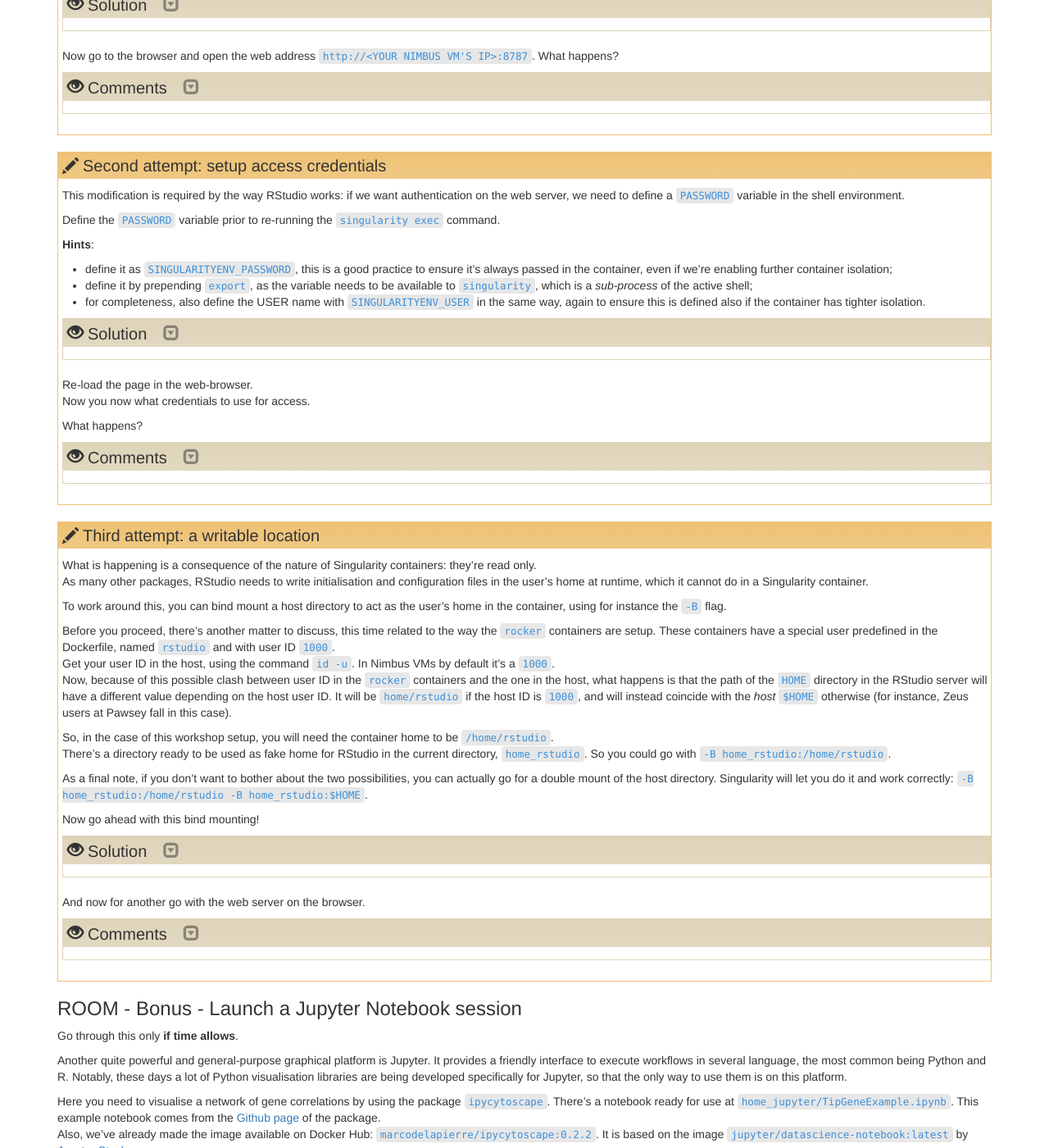
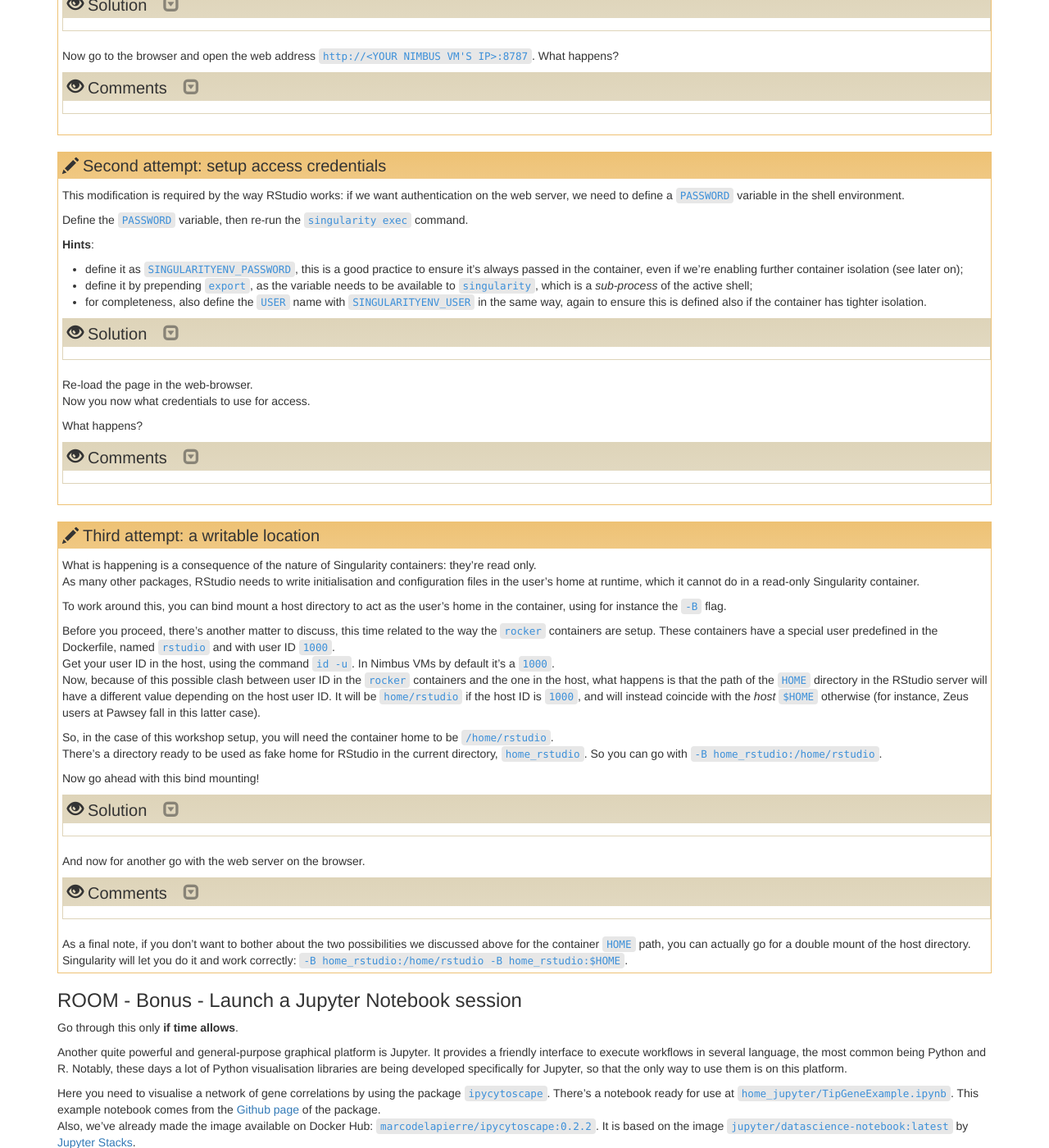
Before and after one commit to PawseySC/containers-bioinformatics-workshop, a Jekyll site: the page built from _episodes/4.graphical.md, in a window 1280 px wide and 1400 px high, scrolled down 1880 px. Shown: the whole window at 82% size. Built offline with Jekyll 4.4.1, drawn with Linux system fonts in a browser that asks for light colours; part of the change alters nothing that is shown; some of the changed text lies outside the part shown.

Commit message:
review s2: 2nd edits

````diff
--- a/_episodes/4.graphical.md
+++ b/_episodes/4.graphical.md
@@ -114,7 +114,7 @@ At the end, you'll also be able to re-run the phylogenetic tree script you execu
 
 > ## First attempt: plain
 >
-> Just run the command above from within the `ggtree` container.
+> To start, run the command above from within the `ggtree` container.
 >
 > > ## Solution
 > >
@@ -137,11 +137,11 @@ At the end, you'll also be able to re-run the phylogenetic tree script you execu
 > > You're getting a welcome page, good!  The server is up and running.
 > >
 > > However, You're getting prompted for a username and password.
-> > You can get your username with `echo $USER`, or in alternative from the output of the command `whoami`.  In Nimbus Ubuntu VMs by default it's `ubuntu`.
+> > You can get your username from the terminal with `echo $USER`, or in alternative with `whoami`.  In Nimbus Ubuntu VMs by default it's `ubuntu`.
 > >
-> > However, you have no password to enter.
+> > However, you're still stuck as you have no password to enter.
 > >
-> > You can now kill the server from the terminal by hitting `Ctrl-C`.
+> > Now kill the server from the terminal by hitting `Ctrl-C`.
 > {: .solution}
 {: .challenge}
 
@@ -150,12 +150,12 @@ At the end, you'll also be able to re-run the phylogenetic tree script you execu
 >
 > This modification is required by the way RStudio works: if we want authentication on the web server, we need to define a `PASSWORD` variable in the shell environment.
 >
-> Define the `PASSWORD` variable prior to re-running the `singularity exec` command.
+> Define the `PASSWORD` variable, then re-run the `singularity exec` command.
 >
 > **Hints**:
-> * define it as `SINGULARITYENV_PASSWORD`, this is a good practice to ensure it's always passed in the container, even if we're enabling further container isolation;
+> * define it as `SINGULARITYENV_PASSWORD`, this is a good practice to ensure it's always passed in the container, even if we're enabling further container isolation (see later on);
 > * define it by prepending `export`, as the variable needs to be available to `singularity`, which is a *sub-process* of the active shell;
-> * for completeness, also define the USER name with `SINGULARITYENV_USER` in the same way, again to ensure this is defined also if the container has tighter isolation.
+> * for completeness, also define the `USER` name with `SINGULARITYENV_USER` in the same way, again to ensure this is defined also if the container has tighter isolation.
 >
 > > ## Solution
 > >
@@ -182,7 +182,7 @@ At the end, you'll also be able to re-run the phylogenetic tree script you execu
 > >
 > > You will get to the next screen, however an error message is popping up: **Error occurred during transmission**.  If you click on **OK** you'll get a blank screen.
 > >
-> > If you check the terminal where you launched the server from, there's no error message.  Not really helpful.
+> > If you check the terminal where you launched the server from, there's no error message.  Not really helpful (such blank terminal output is a shortcoming of RStudio).
 > >
 > > Kill the session again with `Ctrl-C`.
 > {: .solution}
@@ -192,18 +192,16 @@ At the end, you'll also be able to re-run the phylogenetic tree script you execu
 > ## Third attempt: a writable location
 >
 > What is happening is a consequence of the nature of Singularity containers: they're read only.
-> As many other packages, RStudio needs to write initialisation and configuration files in the user's home at runtime, which it cannot do in a Singularity container.
+> As many other packages, RStudio needs to write initialisation and configuration files in the user's home at runtime, which it cannot do in a read-only Singularity container.
 >
 > To work around this, you can bind mount a host directory to act as the user's home in the container, using for instance the `-B` flag.
 >
 > Before you proceed, there's another matter to discuss, this time related to the way the `rocker` containers are setup.  These containers have a special user predefined in the Dockerfile, named `rstudio` and with user ID `1000`.
 > Get your user ID in the host, using the command `id -u`.  In Nimbus VMs by default it's a `1000`.
-> Now, because of this possible clash between user ID in the `rocker` containers and the one in the host, what happens is that the path of the `HOME` directory in the RStudio server will have a different value depending on the host user ID.  It will be `home/rstudio` if the host ID is `1000`, and will instead coincide with the *host* `$HOME` otherwise (for instance, Zeus users at Pawsey fall in this case).
+> Now, because of this possible clash between user ID in the `rocker` containers and the one in the host, what happens is that the path of the `HOME` directory in the RStudio server will have a different value depending on the host user ID.  It will be `home/rstudio` if the host ID is `1000`, and will instead coincide with the *host* `$HOME` otherwise (for instance, Zeus users at Pawsey fall in this latter case).
 >
 > So, in the case of this workshop setup, you will need the container home to be `/home/rstudio`.
-> There's a directory ready to be used as fake home for RStudio in the current directory, `home_rstudio`.  So you could go with `-B home_rstudio:/home/rstudio`.
->
-> As a final note, if you don't want to bother about the two possibilities, you can actually go for a double mount of the host directory.  Singularity will let you do it and work correctly: `-B home_rstudio:/home/rstudio -B home_rstudio:$HOME`.
+> There's a directory ready to be used as fake home for RStudio in the current directory, `home_rstudio`.  So you can go with `-B home_rstudio:/home/rstudio`.
 >
 > Now go ahead with this bind mounting!
 >
@@ -213,12 +211,12 @@ At the end, you'll also be able to re-run the phylogenetic tree script you execu
 > > $ export SINGULARITYENV_PASSWORD="<Pick-Your-Password>"
 > > $ export SINGULARITYENV_USER="$USER"
 > > $ singularity exec ggtree_2.0.4.sif \
-> >     -B home_rstudio:/home/rstudio -B home_rstudio:$HOME \
+> >     -B home_rstudio:/home/rstudio \
 > >     rserver --www-port 8787 --www-address 0.0.0.0 --auth-none=0 --auth-pam-helper-path=pam-helper
 > > ```
 > > {: .bash}
 > >
-> > You don't need to redefine the shell variables, they're here to document them.
+> > You don't need to redefine the shell variables, they're just here for the sake of good documentation.
 > {: .solution}
 >
 > And now for another go with the web server on the browser.
@@ -239,9 +237,11 @@ At the end, you'll also be able to re-run the phylogenetic tree script you execu
 > >
 > > ...and after a few seconds, the phylogenetic tree is visualised on the right!
 > >
-> > When you're done, click on the *Power Off` button at the top right of the RStudio interface.  You can either save the workspace data or not.  They will be saved in the fake home in the host, and remain available for future sessions if you need them.
+> > When you're done, click on the *Power Off* button at the top right of the RStudio interface.  You can either save the workspace data or not.  They will be saved in the fake home in the host, and remain available for future sessions if you need them.
 > > Then go back to the terminal and hit `Ctrl-C`.
 > {: .solution}
+>
+> As a final note, if you don't want to bother about the two possibilities we discussed above for the container `HOME` path, you can actually go for a double mount of the host directory.  Singularity will let you do it and work correctly: `-B home_rstudio:/home/rstudio -B home_rstudio:$HOME`.
 {: .challenge}
 
 
````
